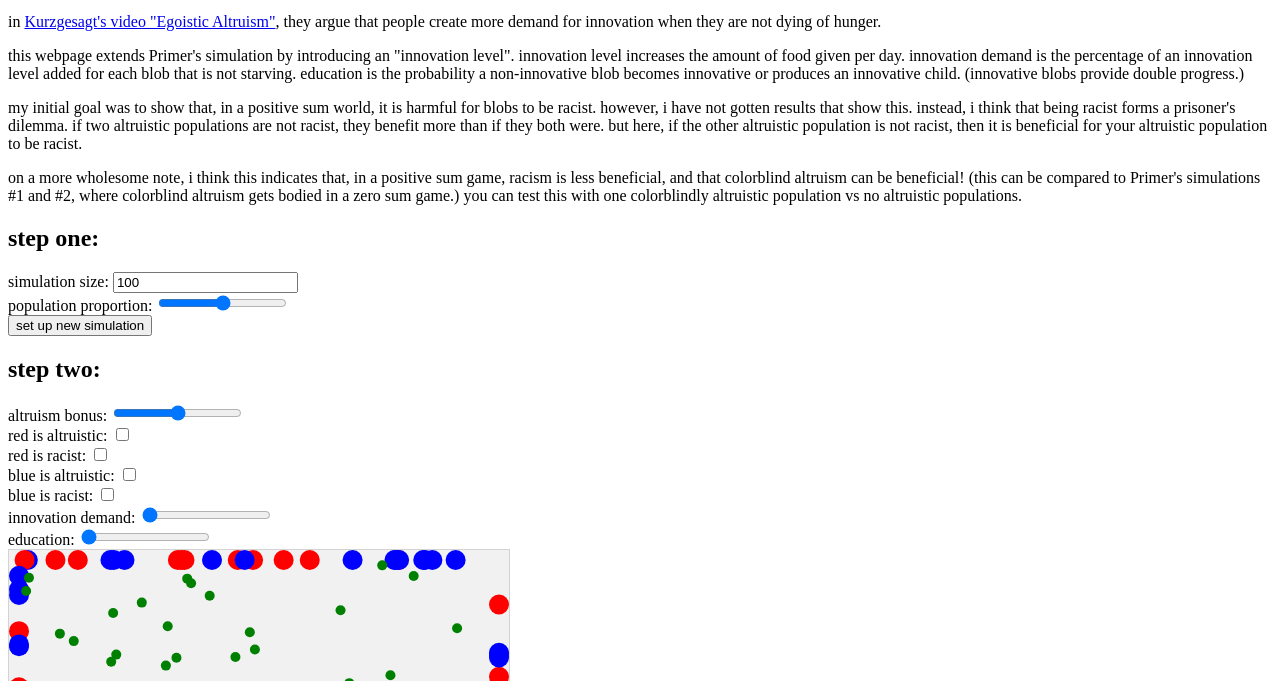
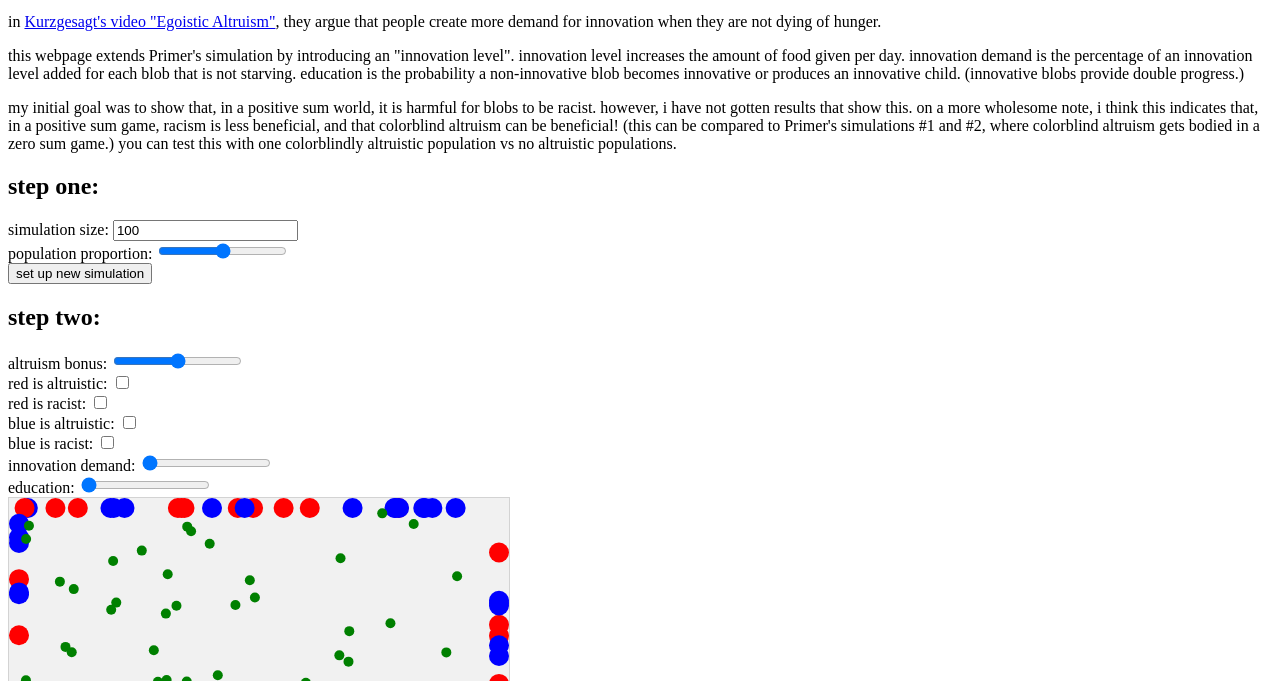
Before and after one commit to kc34/egoistic-altruism, a plain HTML site: page index.html in a window 1280 px wide. Shown: the part 119-800 px from the top of the page. Drawn offline with Linux system fonts and the light colour scheme.

Commit message:
Updated info

```diff
--- a/index.html
+++ b/index.html
@@ -31,11 +31,6 @@ education is the probability a non-innovative blob becomes innovative or produce
 <p>
 my initial goal was to show that, in a positive sum world, it is harmful for blobs to be racist.
 however, i have not gotten results that show this.
-instead, i think that being racist forms a prisoner's dilemma.
-if two altruistic populations are not racist, they benefit more than if they both were.
-but here, if the other altruistic population is not racist, then it is beneficial for your altruistic population to be racist.
-</p>
-<p>
 on a more wholesome note, i think this indicates that, in a positive sum game, racism is less beneficial, and that colorblind altruism can be beneficial!
 (this can be compared to Primer's simulations #1 and #2, where colorblind altruism gets bodied in a zero sum game.)
 you can test this with one colorblindly altruistic population vs no altruistic populations.
```
